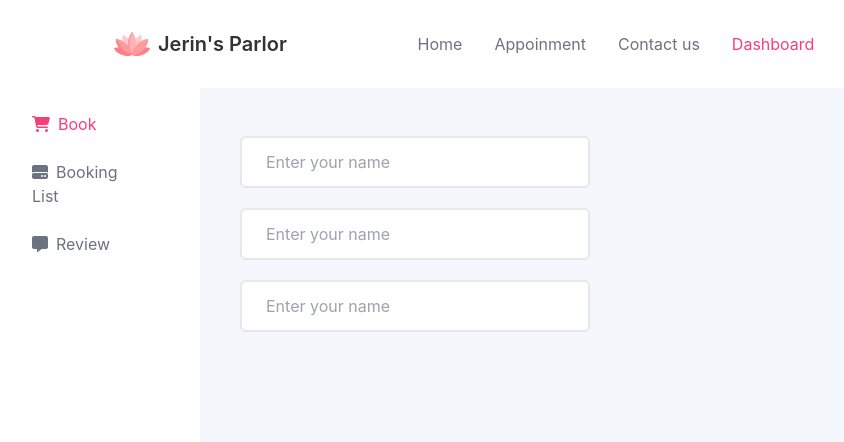
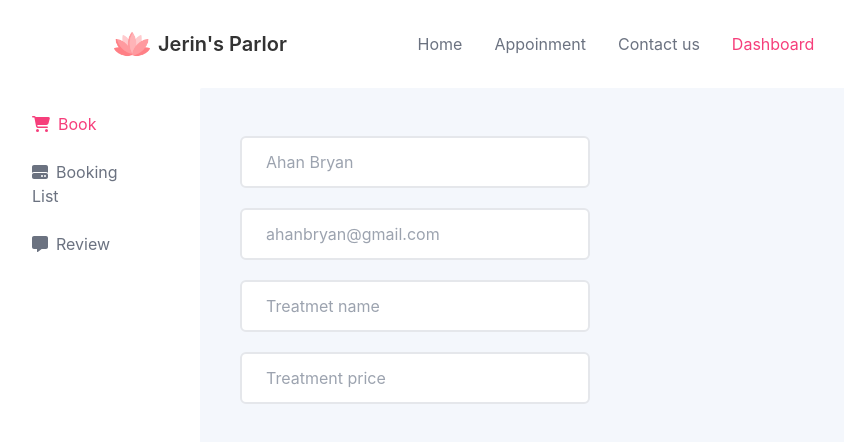
Before and after one commit to Saiket-Das/jerin-parlor, a React (Create React App) app in the folder frontend/: page /dashboard in a window 1280 px wide. Shown: the top 442 px of the page, without its empty margins (24-868 px from the left). Built offline with nearby package versions, Linux system fonts and the light colour scheme.

Commit message:
Frontent - Book page's styles updated

```diff
--- a/frontend/src/app/components/shared/AppInput.tsx
+++ b/frontend/src/app/components/shared/AppInput.tsx
@@ -4,6 +4,8 @@ type Props = {
   placeholder: string;
   width?: string;
   borderColor?: string;
+  style?: any;
+  readOnly?: boolean;
 };
 
 const AppInput = ({
@@ -12,6 +14,7 @@ const AppInput = ({
   placeholder,
   width = "350px",
   borderColor = "white",
+  readOnly = false,
 }: Props) => {
   return (
     <div>
@@ -21,6 +24,7 @@ const AppInput = ({
             type={type}
             name={name}
             // id="fName"
+            readOnly={readOnly}
             placeholder={placeholder}
             className={`
             w-full rounded-md border-${borderColor} bg-white py-3 px-6 text-base outline-none focus:border-primary focus:shadow-sm border-2`}
--- a/frontend/src/app/pages/dashboard/customer/Book.tsx
+++ b/frontend/src/app/pages/dashboard/customer/Book.tsx
@@ -5,22 +5,31 @@ const Book = () => {
     <div className="px-10 pt-12">
       <Input
         type="text"
-        name="Fname"
-        placeholder="Enter your name"
+        name="name"
+        placeholder="Ahan Bryan"
+        // width="400px"
+        readOnly={true}
+      />
+
+      <Input
+        type="text"
+        name="email"
+        placeholder="ahanbryan@gmail.com"
+        // width="400px"
+        readOnly={true}
+      />
+
+      <Input
+        type="text"
+        name="Tname"
+        placeholder="Treatmet name"
         // width="400px"
       />
 
       <Input
-        type="text"
-        name="Fname"
-        placeholder="Enter your name"
-        // width="400px"
-      />
-
-      <Input
-        type="text"
-        name="Fname"
-        placeholder="Enter your name"
+        type="number"
+        name="price"
+        placeholder="Treatment price"
         // width="400px"
       />
     </div>
```
